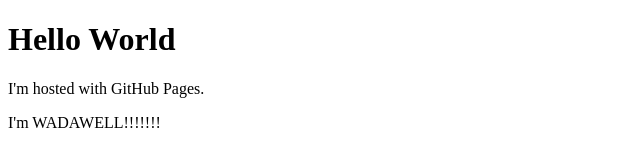
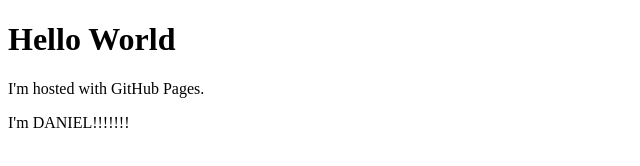
Before and after one commit to DanielDSouza22/danieldsouza22.github.io, a plain HTML site: page index.html in a window 1280 px wide. Shown: the full height of the page, 0-640 px from the left. Drawn offline with Linux system fonts and the light colour scheme.

Commit message:
Update index.html

```diff
--- a/index.html
+++ b/index.html
@@ -7,6 +7,6 @@
         <h1>Hello World</h1>
         <p>I'm hosted with GitHub Pages.</p>
 
-        <p>I'm WADAWELL!!!!!!!</p>
+        <p>I'm DANIEL!!!!!!!</p>
     </body>
 </html>
```
